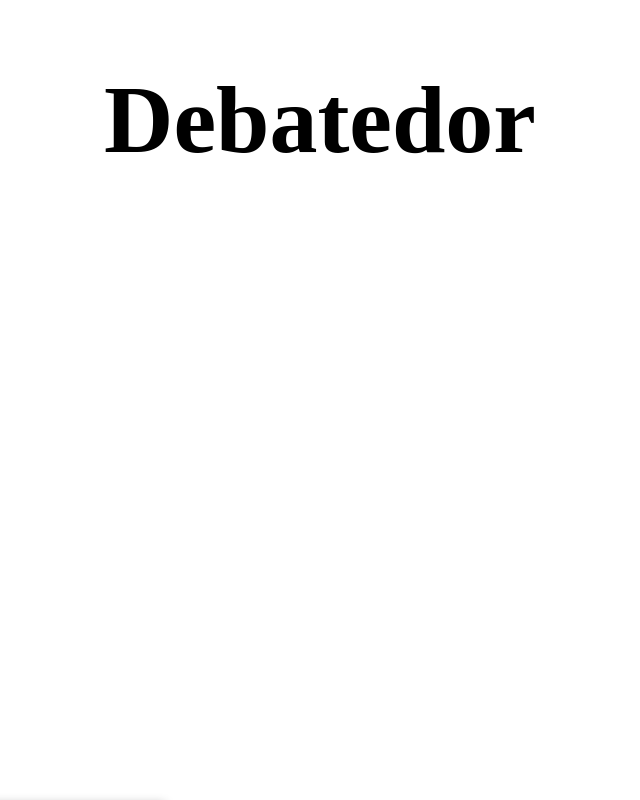
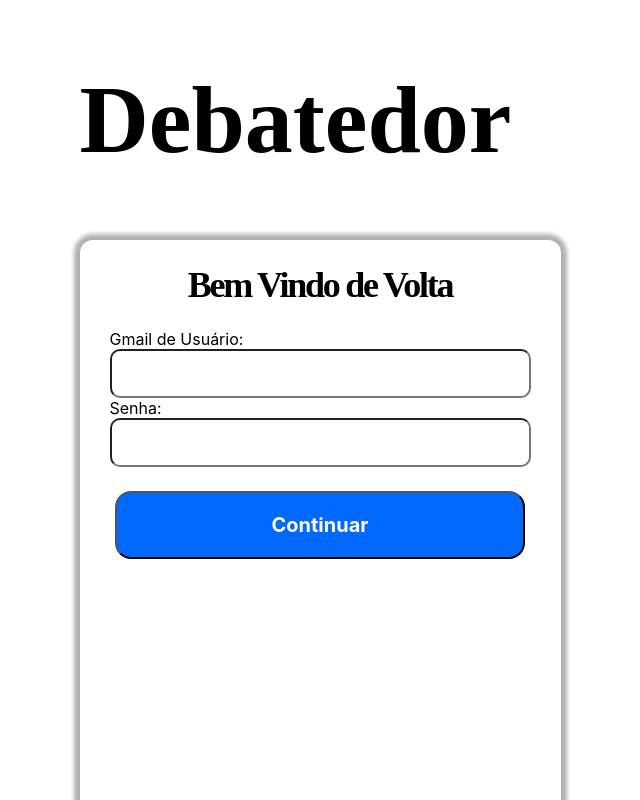
Before and after one commit to debatedor/debatedor-frontend, a React (Create React App) app: page / in a window 1280 px wide. Shown: the top 800 px of the page, without its empty margins (320-960 px from the left). Built offline with nearby package versions, Linux system fonts and the light colour scheme.

Commit message:
Update Formulario.js e Formulario.css

```diff
--- a/package.json
+++ b/package.json
@@ -7,6 +7,7 @@
     "@testing-library/react": "^13.4.0",
     "@testing-library/user-event": "^13.5.0",
     "axios": "^1.7.2",
+    "bootstrap": "^5.3.3",
     "react": "^18.3.1",
     "react-dom": "^18.3.1",
     "react-scripts": "5.0.1",
--- a/src/App.css
+++ b/src/App.css
@@ -1,21 +1,24 @@
 .App {
-  text-align: center;
+  display: flex;
+  align-content: center;
+  flex-direction: column;
+  flex-wrap: wrap;
 }
-
 .App-logo {
   height: 40vmin;
   pointer-events: none;
 }
 
+
 @media (prefers-reduced-motion: no-preference) {
 
 }
 
-.App-header {
+#App-header {
   min-height: 100vh;
   display: flex;
   flex-direction: column;
-  align-items: center;
+
   font-size: calc(10px + 2vmin);
   color: white;
 }
--- a/src/App.js
+++ b/src/App.js
@@ -6,9 +6,11 @@ function App() {
   return (
     <div className="App">
       <header className="App-header">
+        <div>
         <Header/>
+        </div>
       </header>
-      <body>
+      <body id = "App-body">
         <Formulario/>
       </body>
       <footer>
--- a/src/components/Formulario.js
+++ b/src/components/Formulario.js
@@ -1,10 +1,10 @@
 import Axios from "axios";
 import "./Login.css"
 import React, { useState } from 'react';
-import"./Login.css"
+import "./Login.css"
 
 
-function Formulario(){
+function Formulario() {
     const [values, setValues] = useState({ gmail: '', senha: '' });
     const [gmail, setGmail] = useState('');
     const [senha, setSenha] = useState('');
@@ -31,9 +31,12 @@ function Formulario(){
 
     return (
 
-        <form onSubmit={handleSubmit} className="login-form">
-            <div id = "Formulario">
-                <label htmlFor="gmail">gmail de Usuário:</label>
+        <form onSubmit={handleSubmit} className="login-form" id="formulario_geral">
+            <div id="Formulario">
+                <h2 id="Formulario_titulo">Bem Vindo de Volta </h2>
+                <div id="meio_questionario">
+                    <div>
+                        <label htmlFor="gmail_texto">Gmail de Usuário:</label>
                         <input
                             type="text"
                             className="form-control"
@@ -42,9 +45,9 @@ function Formulario(){
                             onChange={handleChangeValues}
                             required
                         />
-
+                    </div>
                     <div>
-                <label htmlFor="senha">Senha:</label>
+                        <label htmlFor="senha_texto">Senha:</label>
                         <input
                             type="text"
                             name='senha'
@@ -54,7 +57,8 @@ function Formulario(){
                             required
                         />
                     </div>
-            <button type="submit">Entrar</button>
+                </div>
+                <button type="submit" id="butao_enviar" >Continuar</button>
             </div>
         </form>
 
--- a/src/components/Login.css
+++ b/src/components/Login.css
@@ -1,4 +1,4 @@
-#Titulo_Login{
+#Titulo_Login {
     font-family: "Playfair Display", serif;
     font-optical-sizing: auto;
     font-weight: 800;
@@ -8,17 +8,56 @@
     line-height: normal;
 }
 
-#Formulario{
+#Formulario {
     width: 481px;
-        height: 680px;
-        box-shadow: 4px 4px 10px 0 rgb(0 0 0 / 0.31);
-        background-color: #ffffff;
+    height: 680px;
+    box-shadow: 0px 0px 4px 6px rgba(0, 0, 0, 0.31);
+    background-color: #ffffff;
+    display: flex;
+    flex-direction: column;
+    flex-wrap: wrap;
+    align-content: center;
+    align-items: center;
+    border-radius: 13px;
+    border-color: #000000;
 }
-#senha{
-    width: 361px;
-    height: 67px;
+
+#meio_questionario{
+    margin-left:50%;
+    margin-right:50%;
 }
-#gmail{
-    width: 361px;
-    height: 67px;
+
+#Formulario_titulo {
+    font-family: Poppins;
+    font-weight: 700;
+    font-size: 36px;
+    letter-spacing: -0.0625em;
+    line-height: 30px;
+    color: #000000;
+    text-align: center;
+
 }
+
+
+#gmail,#senha {
+    padding: 15px 90px 15px 150px;
+    display: block;
+    border-radius: 10px;
+}
+
+#butao_enviar {
+    display: flex;
+    align-self: center;
+    text-align: center;
+    padding: 20px 155px 20px 155px;
+    margin-top: 5%;
+    margin-left: 50%;
+    margin-right: 50%;
+    border-radius: 16px;
+    background-color: #0269FE;
+    font-family: Inter;
+    font-weight: 700;
+    font-size: 20px;
+    line-height: normal;
+    color: #ffffff;
+}
```
Also changed, not shown: 1 other file (tests, documents, lock files or other folders). Lines whose indentation alone changed are shown as unchanged.
